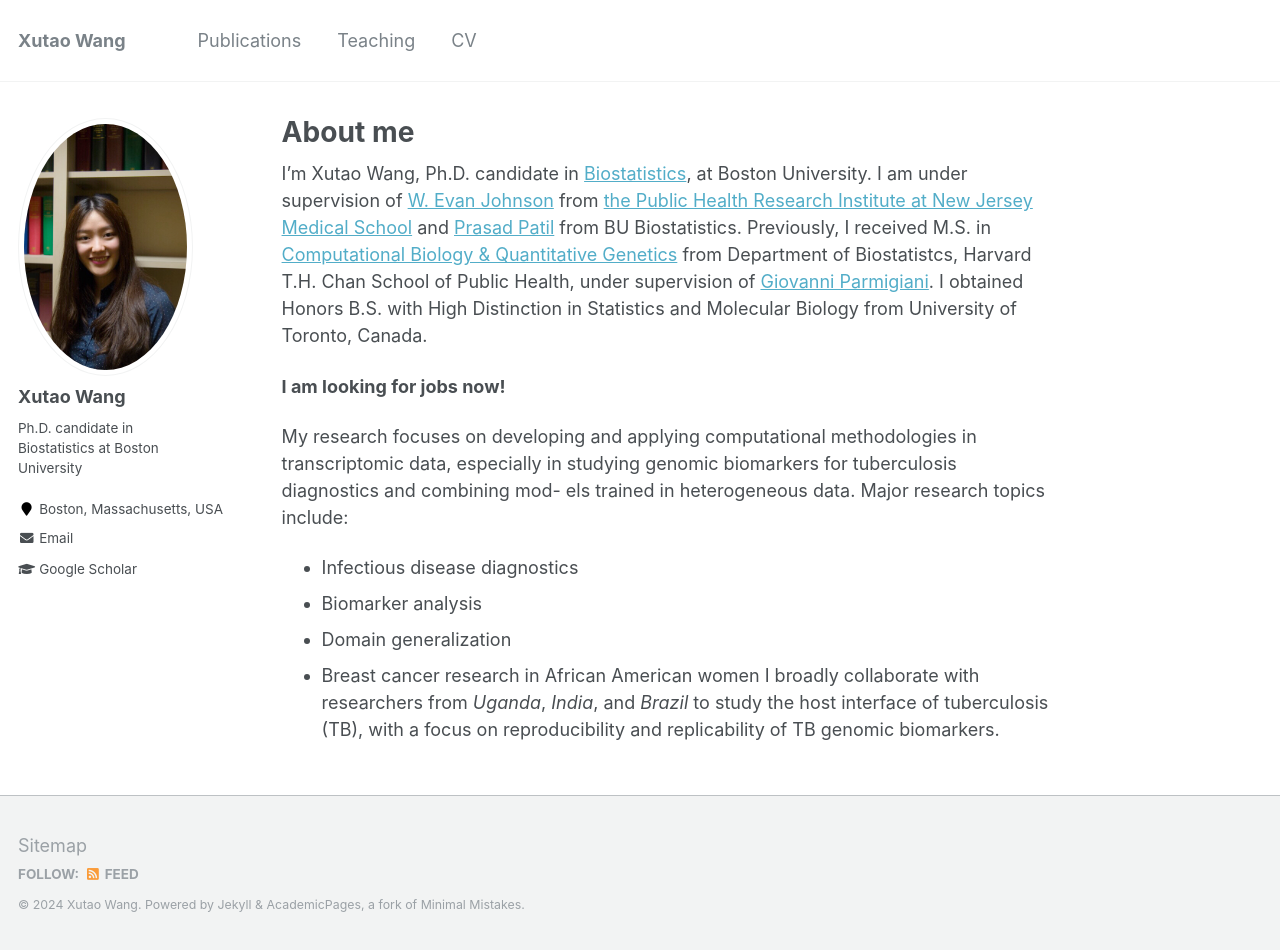
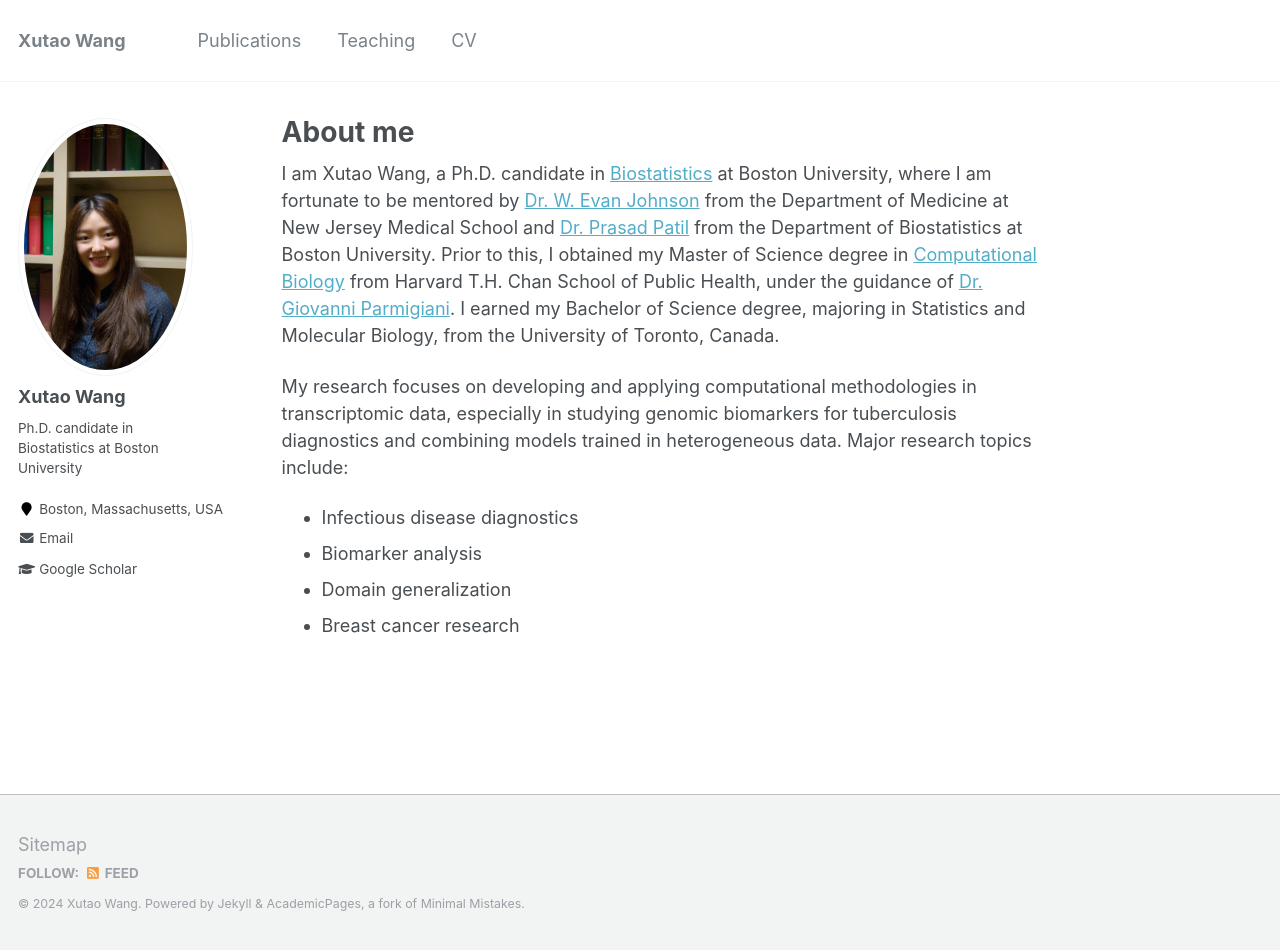
Before and after one commit to xutao-wang/xutao-wang.github.io, a Jekyll site: the page built from _pages/about.md, in a window 1280 px wide and 950 px high. Built offline with Jekyll 4.4.1, drawn with Linux system fonts in a browser that asks for light colours.

Commit message:
edit intro

```diff
--- a/_pages/about.md
+++ b/_pages/about.md
@@ -8,16 +8,11 @@ redirect_from:
   - /about.html
 ---
 
-I'm Xutao Wang, Ph.D. candidate in [Biostatistics](https://www.bu.edu/sph/about/departments/biostatistics/), at Boston University. I am under supervision of [W. Evan Johnson](https://phri.njms.rutgers.edu/faculty-and-research/faculty/evan-johnson/) from [the Public Health Research Institute at New Jersey Medical School](https://phri.njms.rutgers.edu/) and [Prasad Patil](https://www.bu.edu/sph/profile/prasad-patil/) from BU Biostatistics. Previously, I received M.S. in [Computational Biology & Quantitative Genetics](https://www.hsph.harvard.edu/sm-computational-biology/) from Department of Biostatistcs, Harvard T.H. Chan School of Public Health, under supervision of [Giovanni Parmigiani](https://www.hsph.harvard.edu/giovanni-parmigiani/). I obtained Honors B.S. with High Distinction in Statistics and Molecular Biology from University of Toronto, Canada.
-
-**I am looking for jobs now!**
+I am Xutao Wang, a Ph.D. candidate in [Biostatistics](https://www.bu.edu/sph/about/departments/biostatistics/) at Boston University, where I am fortunate to be mentored by [Dr. W. Evan Johnson](https://phri.njms.rutgers.edu/faculty-and-research/faculty/evan-johnson/) from the Department of Medicine at New Jersey Medical School and [Dr. Prasad Patil](https://www.bu.edu/sph/profile/prasad-patil/) from the Department of Biostatistics at Boston University. Prior to this, I obtained my Master of Science degree in [Computational Biology](https://www.hsph.harvard.edu/sm-computational-biology/) from Harvard T.H. Chan School of Public Health, under the guidance of [Dr. Giovanni Parmigiani](https://www.hsph.harvard.edu/giovanni-parmigiani/). I earned my Bachelor of Science degree, majoring in Statistics and Molecular Biology, from the University of Toronto, Canada.
 
 My research focuses on developing and applying computational methodologies in transcriptomic
-data, especially in studying genomic biomarkers for tuberculosis diagnostics and combining mod-
-els trained in heterogeneous data. Major research topics include:
+data, especially in studying genomic biomarkers for tuberculosis diagnostics and combining models trained in heterogeneous data. Major research topics include:
 - Infectious disease diagnostics
 - Biomarker analysis
 - Domain generalization
-- Breast cancer research in African American women
-I broadly collaborate with researchers from *Uganda*, *India*, and *Brazil* to study the host interface
-of tuberculosis (TB), with a focus on reproducibility and replicability of TB genomic biomarkers.
+- Breast cancer research
```
Also changed, not shown: 2 other files.
